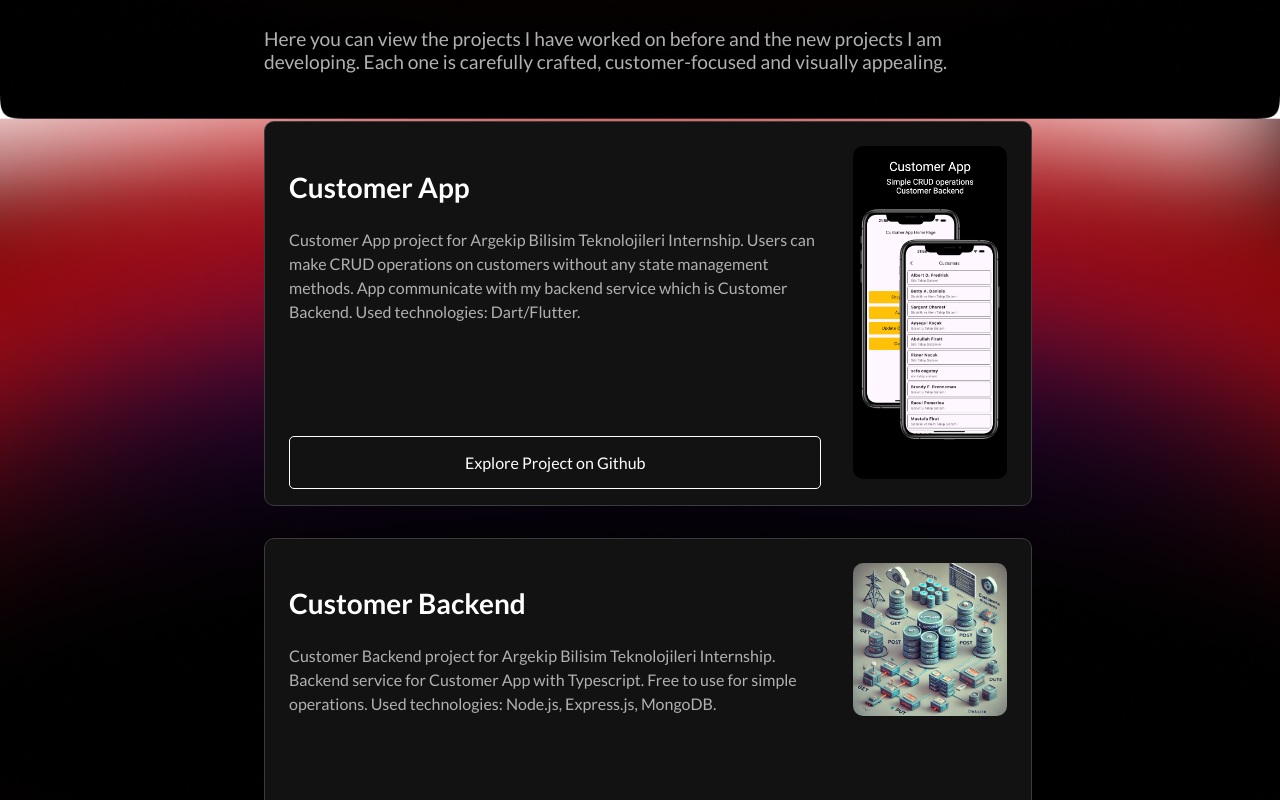
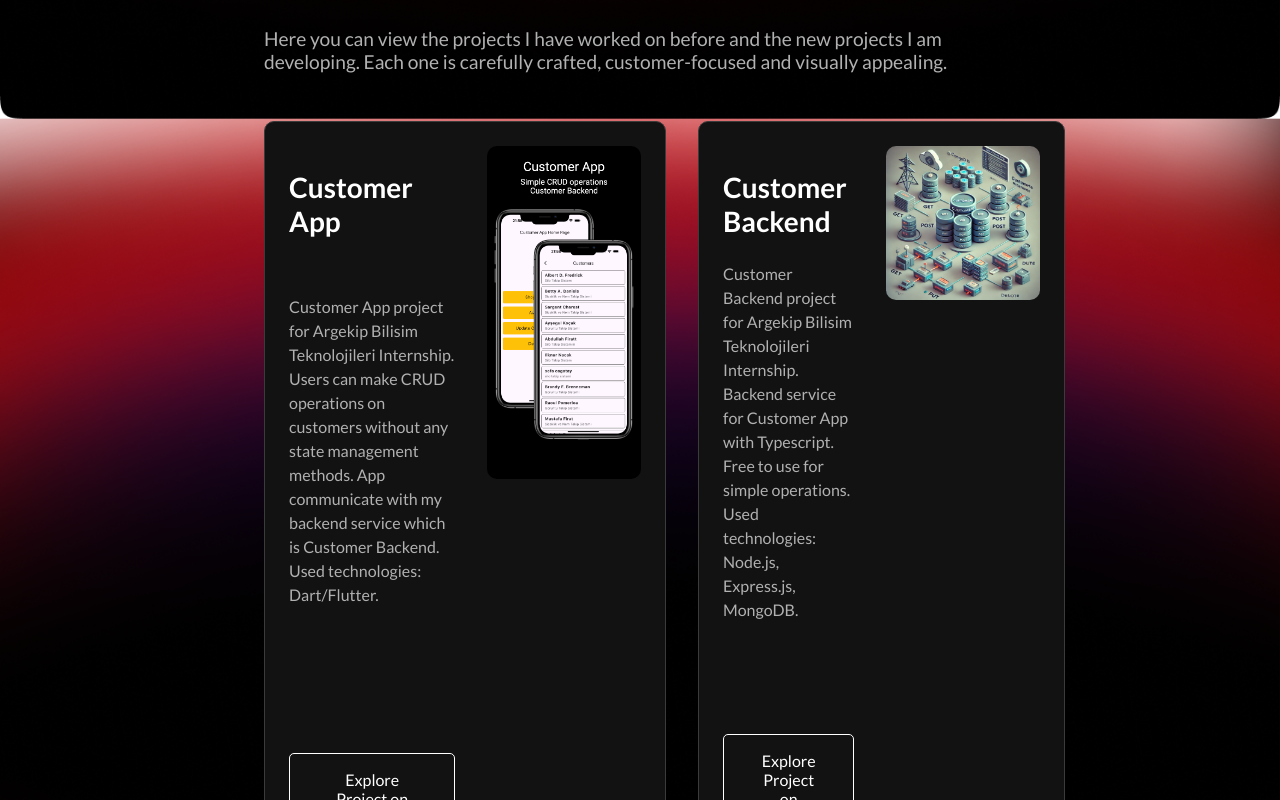
Before and after one commit to HikmetMelikk/personal-website, a React (Vite) app: page / in a window 1280 px wide. Shown: the part 980-1780 px from the top of the page. Built offline with nearby package versions, Linux system fonts and the light colour scheme.

Commit message:
Refactor MyWorks component and update styles
- Refactored the MyWorks component to improve code readability and maintainability.
- Updated the styles in myworks.module.css to add a responsive grid layout for MyWorksCard components on larger screens.

```diff
--- a/src/components/MyWorks.tsx
+++ b/src/components/MyWorks.tsx
@@ -9,7 +9,9 @@ export default function MyWorks() {
 		<div className={styles.myWorksSection} id="my-works">
 			<h1>{lang("myWorks.title")}</h1>
 			<p>{lang("myWorks.description")}</p>
+			<div className={styles.myWorksCardSection}>
 				<MyWorksCard />
+			</div>
 		</div>
 	);
 }
--- a/src/styles/myworks.module.css
+++ b/src/styles/myworks.module.css
@@ -15,3 +15,10 @@
 	margin: 0 auto;
 	gap: 2rem;
 }
+@media (min-width: 1100px) {
+	.myWorksCardSection {
+		display: grid;
+		grid-template-columns: repeat(2, 1fr);
+		gap: 2rem;
+	}
+}
```
Lines whose indentation alone changed are shown as unchanged.
